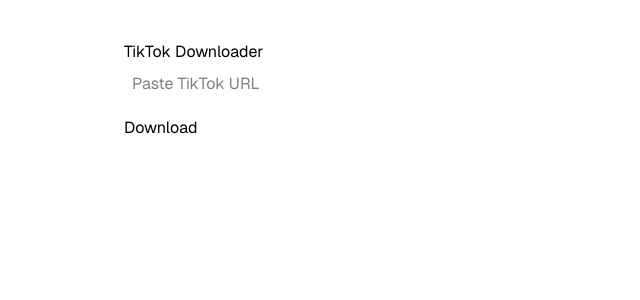
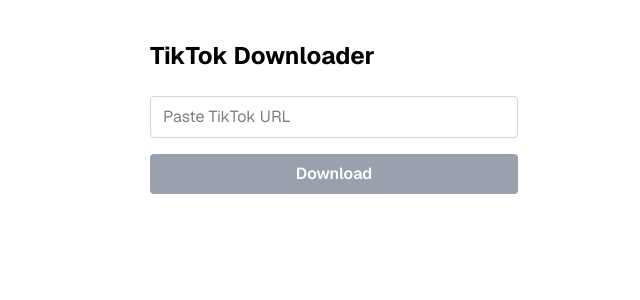
Before and after one commit to Jonathan1600/tiktok-downloader, a Next.js app: page / in a window 1280 px wide. Shown: the top 300 px of the page, without its empty margins (306-946 px from the left). Built offline with nearby package versions, Linux system fonts and the light colour scheme.

Commit message:
added styling and metadata

```diff
--- a/src/pages/index.tsx
+++ b/src/pages/index.tsx
@@ -1,5 +1,6 @@
 
 import { useState } from "react"
+import Head from "next/head"
 
 export default function Home() {
   const [url, setUrl] = useState<string>("")
@@ -34,20 +35,30 @@
   }
 
   return (
-
-    <div style={{ padding: 40, maxWidth: 500, margin: "0 auto" }}>
-      <h1>TikTok Downloader</h1>
+    <>
+      <Head>
+        <title>Tiktok Downloader</title>
+        <meta name="description" content="Download Tiktok Videos" />
+        <link rel="icon" href="/greendownload48.png" />
+      </Head>
+      <div className="mx-auto max-w-md p-10">
+        <h1 className="mb-6 text-2xl font-bold">TikTok Downloader</h1>
         <input
           value={url}
           onChange={e => setUrl(e.target.value)}
           placeholder="Paste TikTok URL"
-        style={{ width: "100%", padding: 8, marginBottom: 12 }}
+          className="mb-4 w-full rounded border border-gray-300 px-3 py-2"
         />
-      <button onClick={handleDownload} disabled={loading || !url}>
+        <button
+          onClick={handleDownload}
+          disabled={loading || !url}
+          className="w-full rounded bg-blue-500 px-4 py-2 font-semibold text-white hover:bg-blue-600 disabled:bg-gray-400"
+        >
           {loading ? "Downloading..." : "Download"}
         </button>
         {status === "done" && <p>✅ Done!</p>}
         {status === "error" && <p>❌ Something went wrong</p>}
       </div>
+    </>
   )
 }
```
Also changed, not shown: public/greendownload48.png (added), 1 other file (tests, documents, lock files or other folders). Lines whose indentation alone changed are shown as unchanged.
